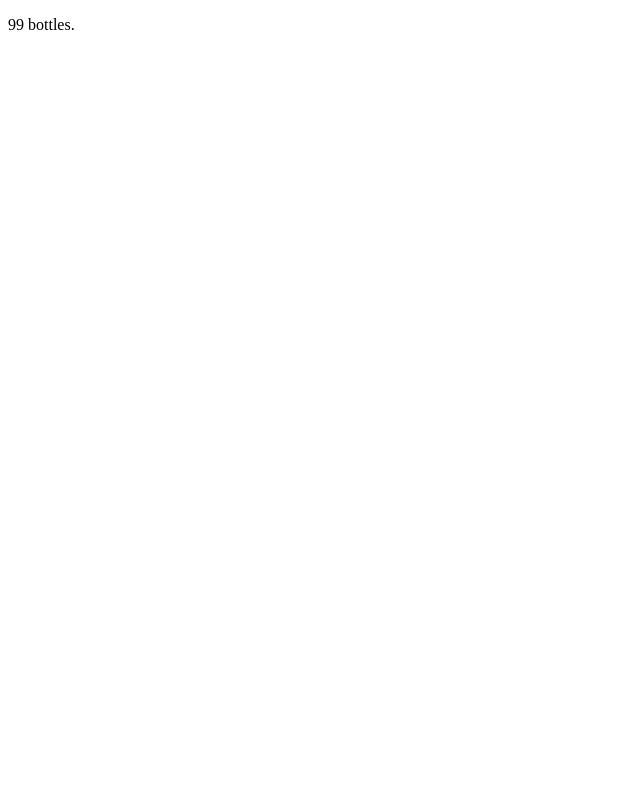
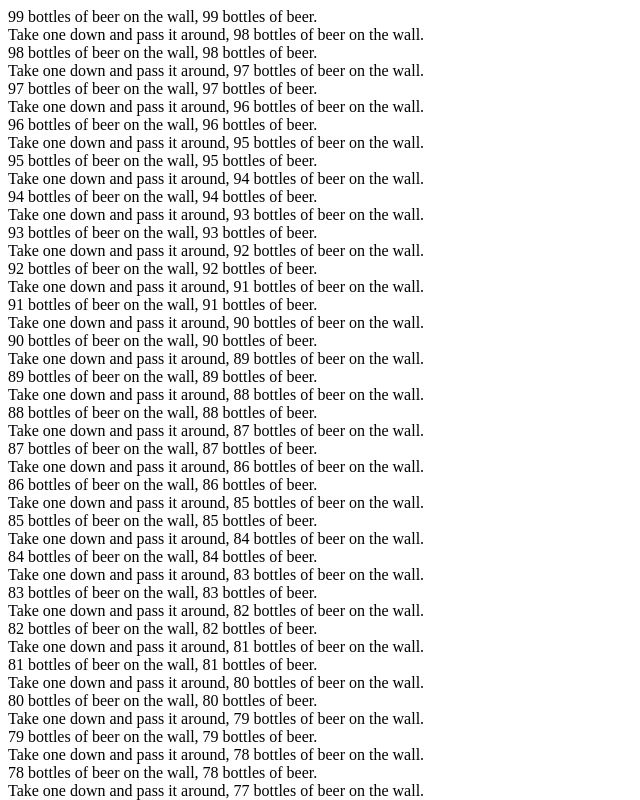
Before and after one commit to munir07/munir07.github.io, a plain HTML site: page 99bottles.html in a window 1280 px wide. Shown: the top 800 px of the page, without its empty margins (0-640 px from the left). Drawn offline with Linux system fonts and the light colour scheme.

Commit message:
write to web page

```diff
--- a/99bottles.html
+++ b/99bottles.html
@@ -8,7 +8,7 @@
     <script src="99bottles.js"></script>
 </head>
 <body>
-    <p>99 bottles.</p>
+    <p></p>
 
 </body>
 </html>
--- a/99bottles.js
+++ b/99bottles.js
@@ -33,7 +33,8 @@ while (numBottles >= 1) {
     } else {
         line1 = numBottles + " bottle of beer on the wall, " + numBottles + " bottle of beer.";
     }
-    console.log(line1);
+    document.write(line1);
+    document.write("<br>");
     numBottles--;
     if (numBottles == 0) {
         line2 = "Go to the store and buy some more, 99 bottles of beer on the wall.";
@@ -43,5 +44,6 @@ while (numBottles >= 1) {
     } else {
         line2 = "Take one down and pass it around, " + numBottles + " bottle of beer on the wall.";
     }
-    console.log(line2);
+    document.write(line2);
+    document.write("<br>");
 }
--- a/play.js
+++ b/play.js
@@ -22,7 +22,7 @@ function switchLights() {
     } else {
         lights = 'on';
         col = getRandomColor();
-        //background.style = 'padding:50px; background: col';
+        //background.style = 'padding:50px; background: yellow';
     }
     background.style = 'padding:50px; background: ' + col + ';';
     lightsVar.innerHTML = lights + "(" + col + ")";
```
